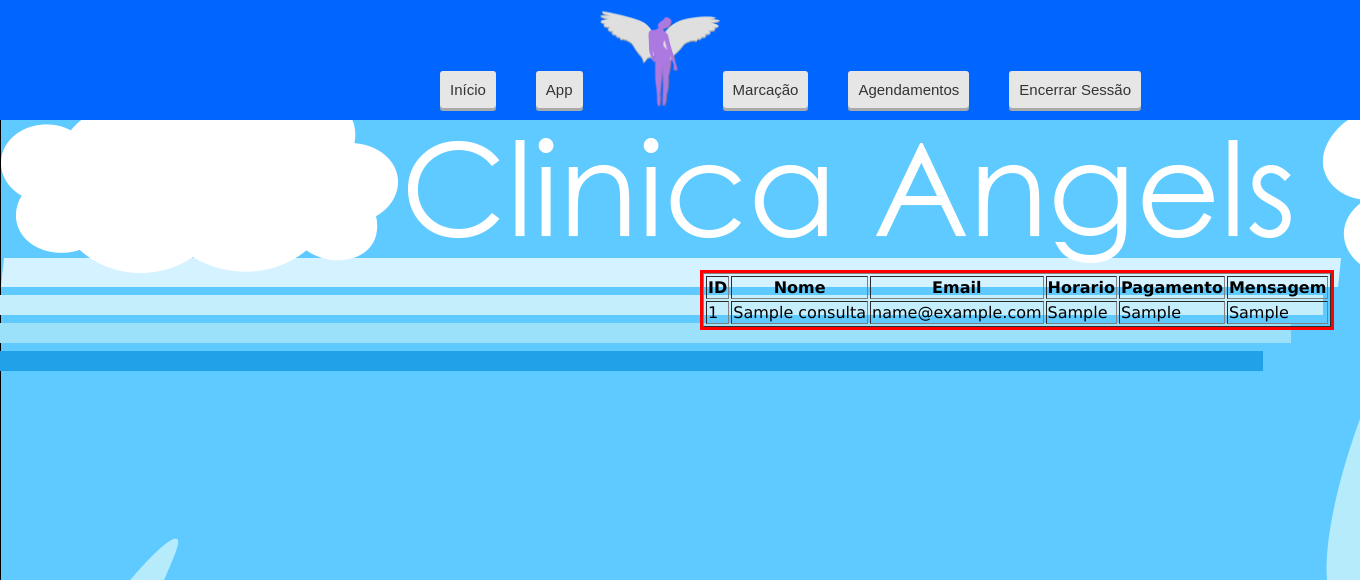
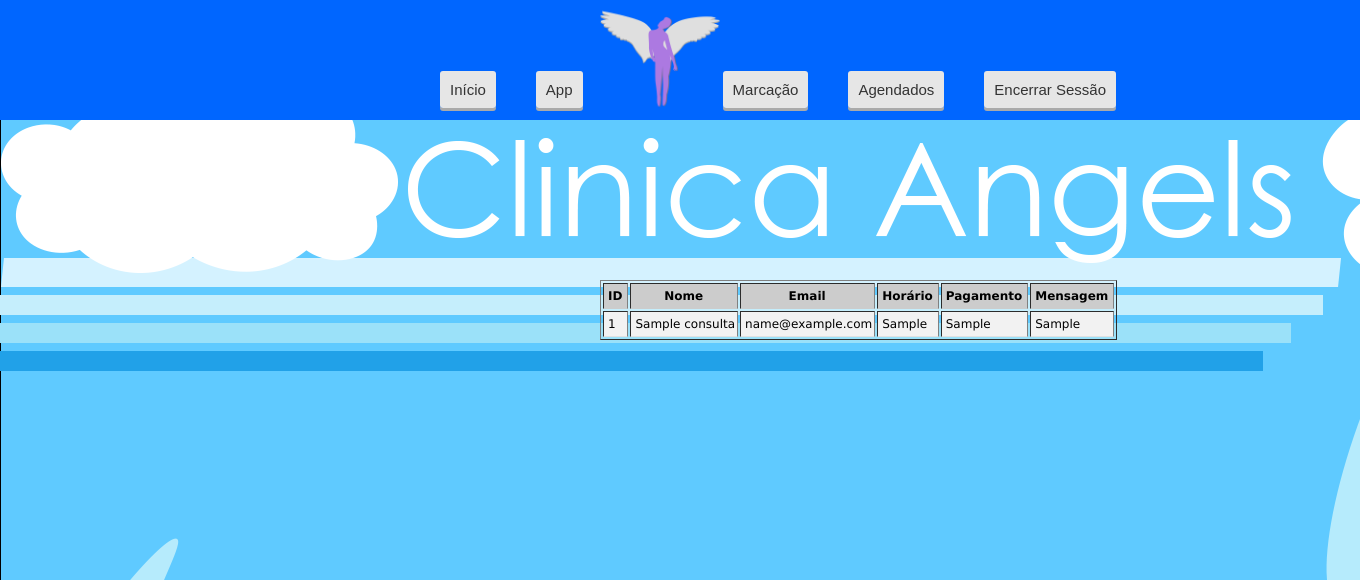
Before and after one commit to raguens/New_clinica_angels, a PHP site: page /visualizar_consultas.php in a window 1360 px wide. Shown: the top 580 px of the page. Run offline with PHP 8.4, Linux system fonts and the light colour scheme; tables that the repository leaves empty or names only in its code hold one stand-in row (values such as "Sample post"); data that the repository does not hold is empty.

Commit message:
Estilizaçao listar consultas, concerto erro tabela exibir consultas

```diff
--- a/estilo.css
+++ b/estilo.css
@@ -263,13 +263,51 @@ div.msg_erro{
 
 /* --- Visualizar Consultas --- */
 
-#tabela_consultas{
-  display: inline-block;
-  position: relative;
-  left: 700px;
-  top: 150px;
-  border: 3px solid red;
+#id_table{
+  position: fixed;
+  left: 600px;
+  top: 280px;
 }
+
+#id_table{
+       width: 80%;
+       border-collapse: collapse;
+}
+
+
+#id_table th {
+       background-color:#CCC;
+       font-size: 12px;
+       color:#000;
+       padding-left:4px;
+       padding-right:4px;
+       border-bottom:solid 1px #CCC;
+       height:26px;
+       padding-right:5px;
+
+               }
+#id_table tr:nth-child(odd) {
+                       background-color:#f2f2f2;
+}
+
+#id_table tr:nth-child(even) {
+                       background-color:#f2f2f2;
+
+}
+
+#id_table tr, td {
+       height:26px;
+       padding-left:4px;
+       padding-right:2px;
+       font-family:Verdana, Geneva, sans-serif;
+       font-size:12px;
+       white-space:nowrap;
+       border-bottom:solid 1px #E1E1E1;
+       }
+#id_table tr:hover {
+       background-color:#00D8CC;
+       cursor:pointer; color:#000;
+
 
 /* --- Background --- */
 
--- a/menu.php
+++ b/menu.php
@@ -2,13 +2,13 @@
 <div id="menu_navegacao">
     <ul>
         <li><a class="btn_3d" href="index.php">Início</a></li>
-        <li><a class="btn_3d" href="#">App</a></li>
+        <li><a class="btn_3d" href="https://play.google.com/store">App</a></li>
         <img id="logo_anjo" src="imagem/angel.png">
 
         <div id="btn_logado">
 
          <li><a class="btn_3d" href="cadastrar_consultas.php">Marcação</a></li>
-         <li><a class="btn_3d" href="visualizar_consultas.php">Agendamentos</a></li>
+         <li><a class="btn_3d" href="visualizar_consultas.php">Agendados</a></li>
          <li><a class="btn_3d" href="sair.php">Encerrar Sessão</a></li>
 
        </div>
--- a/visualizar_consultas.php
+++ b/visualizar_consultas.php
@@ -6,7 +6,7 @@ require_once 'menu.php';
 
  ?>
 
-<div id="tabela_consultas">
+<div id="id_table">
 <?php
 
 echo "<table border=1>";
@@ -14,12 +14,12 @@ echo "<tr>";
 echo "<th>ID</th>";
 echo "<th>Nome</th>";
 echo "<th>Email</th>";
-echo "<th>Horario</th>";
+echo "<th>Horário</th>";
 echo "<th>Pagamento</th>";
 echo "<th>Mensagem</th>";
 echo "</tr>";
 
-$conexao = mysqli_connect("m171_03_T2E", "inf_m171", "senacrs", "senacinfo-db") or die("Erro ao conectar!");
+$conexao = mysqli_connect("senacinfo-db", "inf_m171", "senacrs", "m171_03_T2E") or die("Erro ao conectar!");
 $sql = "SELECT * FROM consultas";
 $resultado = mysqli_query($conexao, $sql) or die("Erro ao registrar!");
 
```
Also changed, not shown: cadastrar_consultas.php (+4 -4 lines).
